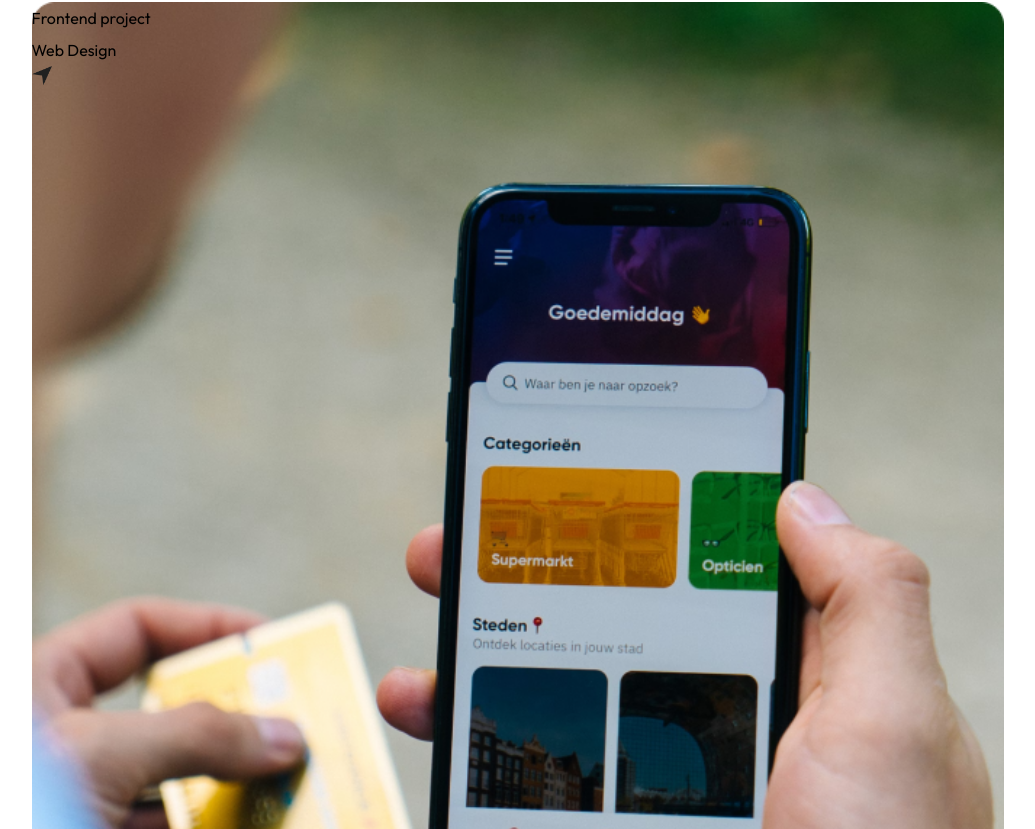
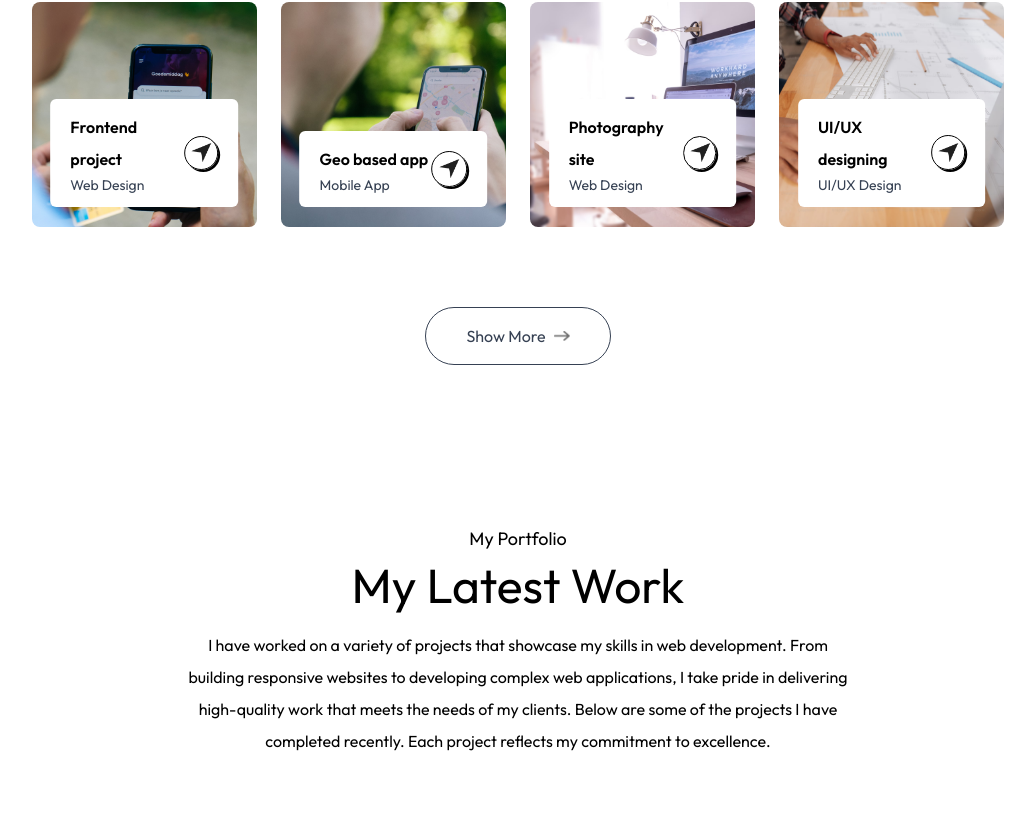
Before and after one commit to shravanij22/portfolio-fullstack, a Next.js app: page / in a window 1280 px wide. Shown: the part 3691-4520 px from the top of the page, without its empty margins (122-1157 px from the left). Built offline with nearby package versions, Linux system fonts and the light colour scheme; a web font is replaced by a local one.

Commit message:
Services C0mplete

```diff
--- /dev/null
+++ b/app/components/Contact.jsx
@@ -0,0 +1,17 @@
+import React from 'react'
+
+const Contact = () => {
+  return (
+    <div className='w-full px-[12%] py-10 scroll-mt-20'>
+      <h4 className='text-center mb-2 text-lg font-Ovo'>My Portfolio</h4>
+      <h2 className='text-center text-5xl font-Ovo'>My Latest Work</h2>
+      <p className='text-center max-w-2xl mx-auto mt-5 mb-12 font-Ovo'>
+        I have worked on a variety of projects that showcase my skills in web development.
+        From building responsive websites to developing complex web applications, I take pride in delivering high-quality work that meets the needs of my clients.
+        Below are some of the projects I have completed recently. Each project reflects my commitment to excellence.
+      </p>
+    </div>
+  )
+}
+
+export default Contact
--- a/app/components/Work.jsx
+++ b/app/components/Work.jsx
@@ -14,20 +14,29 @@
         Below are some of the projects I have completed recently. Each project reflects my commitment to excellence.
       </p>
 
-      <div className='grid grid-cols-auto gap-5 my-10'>
+      <div className='grid grid-cols-1 sm:grid-cols-2 md:grid-cols-3 lg:grid-cols-4 gap-6 my-10'>
+
         {workData.map((project, index) => (
           <div key={index} className='aspect-square bg-no-repeat bg-cover bg-center rounded-lg relative cursor-pointer group' style={{ backgroundImage: `url(${project.bgImage})` }}>
+            <div className='bg-white w-10/12 rounded-md absolute bottom-5 left-1/2 -translate-x-1/2 py-3 px-5
+            flex items-center justify-between duration-500 group-hover:bottom-7'>
             <div>
-              <h2>{project.title}</h2>
-              <p>{project.description}</p>
+              <h2 className='font-semibold'>{project.title}</h2>
+              <p className='text-sm text-gray-700'>{project.description}</p>
             </div>
-            <div>
+            <div className='border rounded-full border-black w-9 aspect-square flex items-center justify-center
+            shadow-[2px_2px_0_#000] group-hover:bg-pink-400'>
               <Image src={assets.send_icon} alt='send icon' className='w-5'/>
             </div>
+          </div>
 
           </div>
         ))}
       </div>
+      <a href="" className='w-max flex items-center
+      justify-center gap-2 text-gray-700 border-[0.5px] border-gray-700 rounded-full
+      py-3 px-10 mx-auto my-20 hover:bg-lightHover duration-500'>
+        Show More <Image src={assets.right_arrow_bold} alt='right arrow' className='w-4'/></a>
     </div>
   )
 }
--- a/app/page.js
+++ b/app/page.js
@@ -4,6 +4,7 @@
 import About from "./components/About";
 import Services from "./components/Services";
 import Work from "./components/Work";
+import Contact from "./components/Contact";
 
 export default function Home() {
   return (
@@ -13,6 +14,7 @@
   <About/>
   <Services/>
   <Work/>
+  <Contact/>
 
   </>
   );
```
